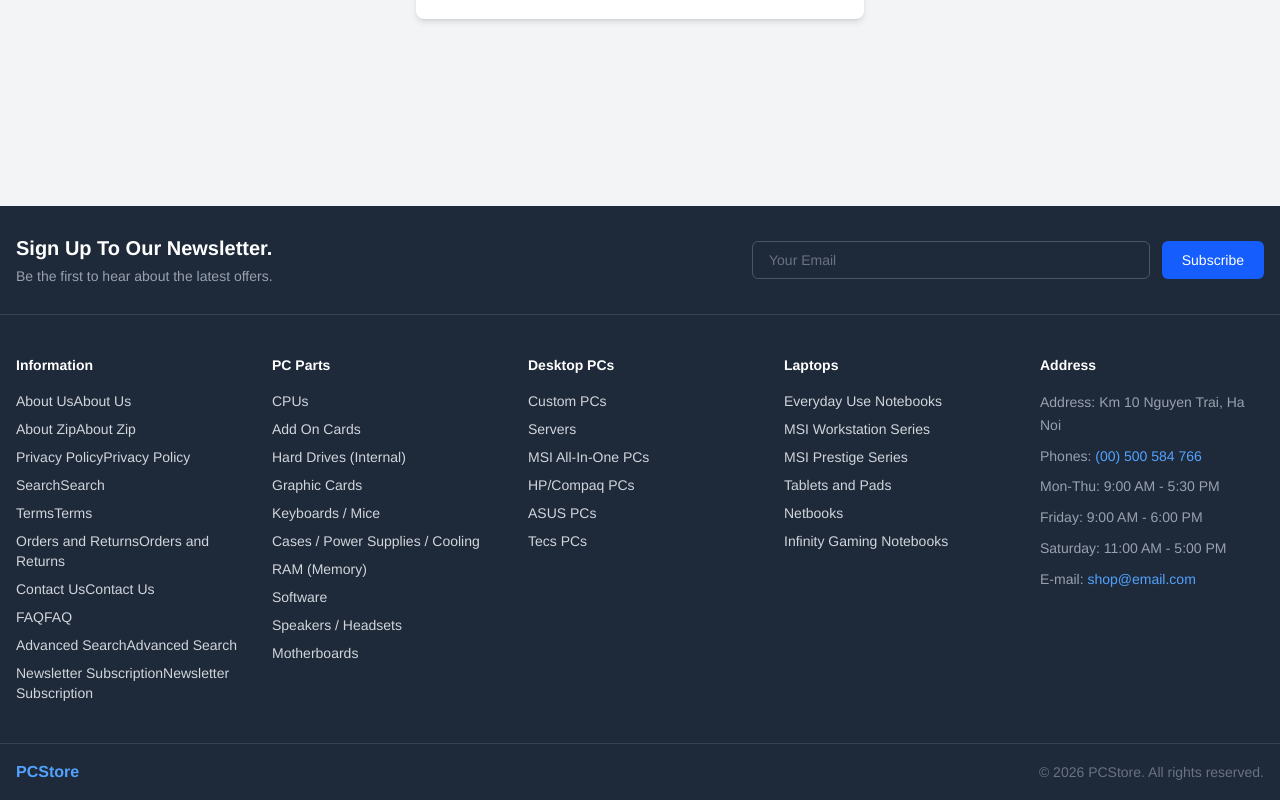
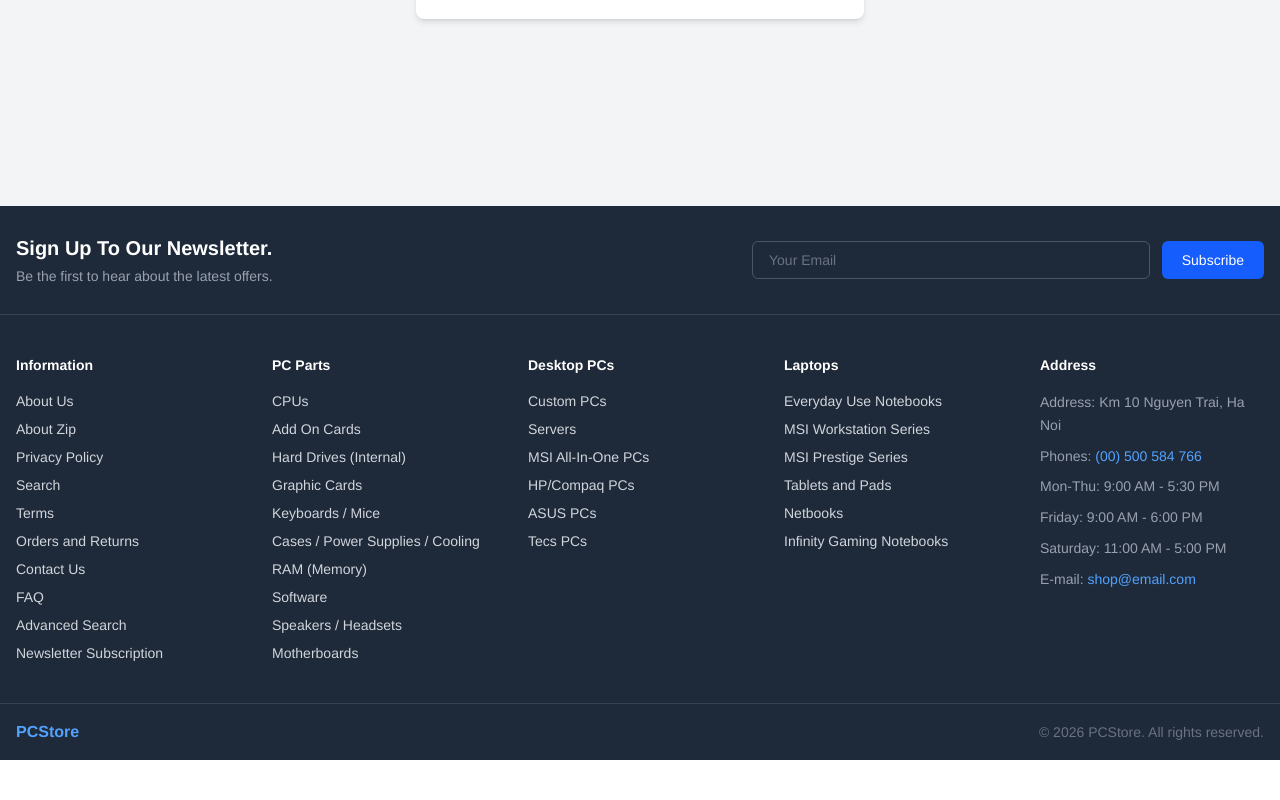
Before and after one commit to long9657/pc-ecommerce-website, a React (Vite) app: page /login in a window 1280 px wide. Shown: the part 658-1458 px from the top of the page. After the commit the page ends 1418 px from the top, so only its background shows below. Built offline with nearby package versions, Linux system fonts and the light colour scheme.

Commit message:
fix : footer

```diff
--- a/src/components/Footer/Footer.tsx
+++ b/src/components/Footer/Footer.tsx
@@ -43,13 +43,7 @@ export default function Footer() {
             ].map((item) => (
               <li key={item}>
                 <Link
-                  to={item === 'Contact Us' ? '/contact' : '/'}
-                  className='hover:text-white transition-colors'
-                >
-                  {item}
-                </Link>
-                <Link
-                  to={item === 'FAQ' ? '/faq' : '/'}
+                  to={item === 'Contact Us' ? '/contact' : item === 'FAQ' ? '/faq' : '/'}
                   className='hover:text-white transition-colors'
                 >
                   {item}
```
